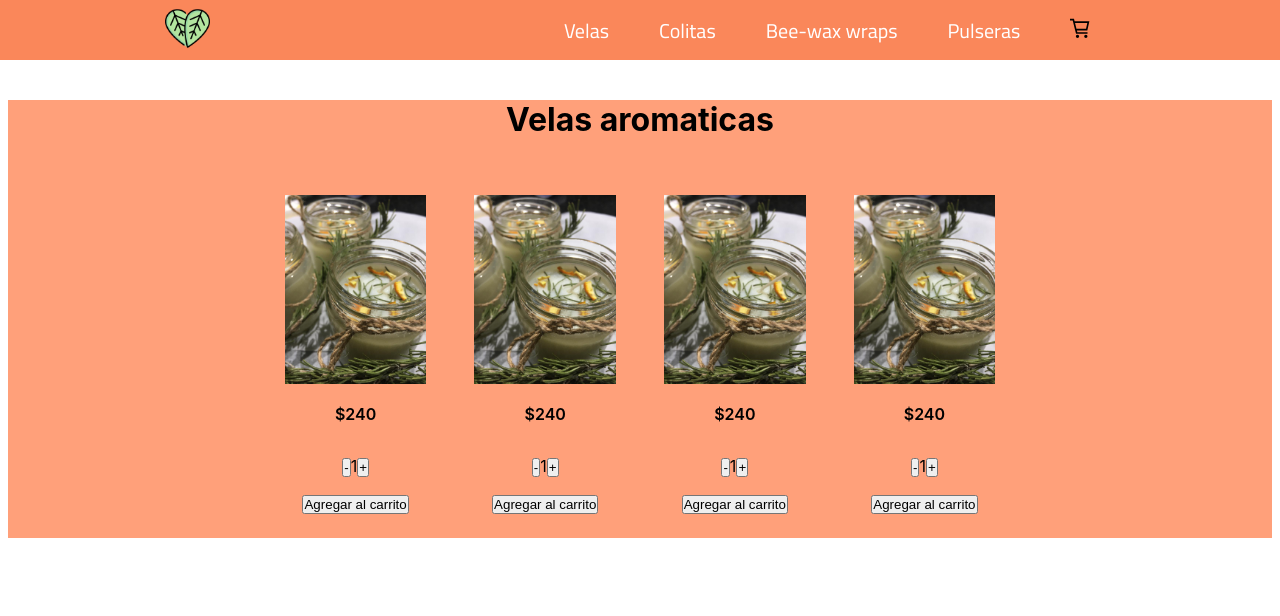
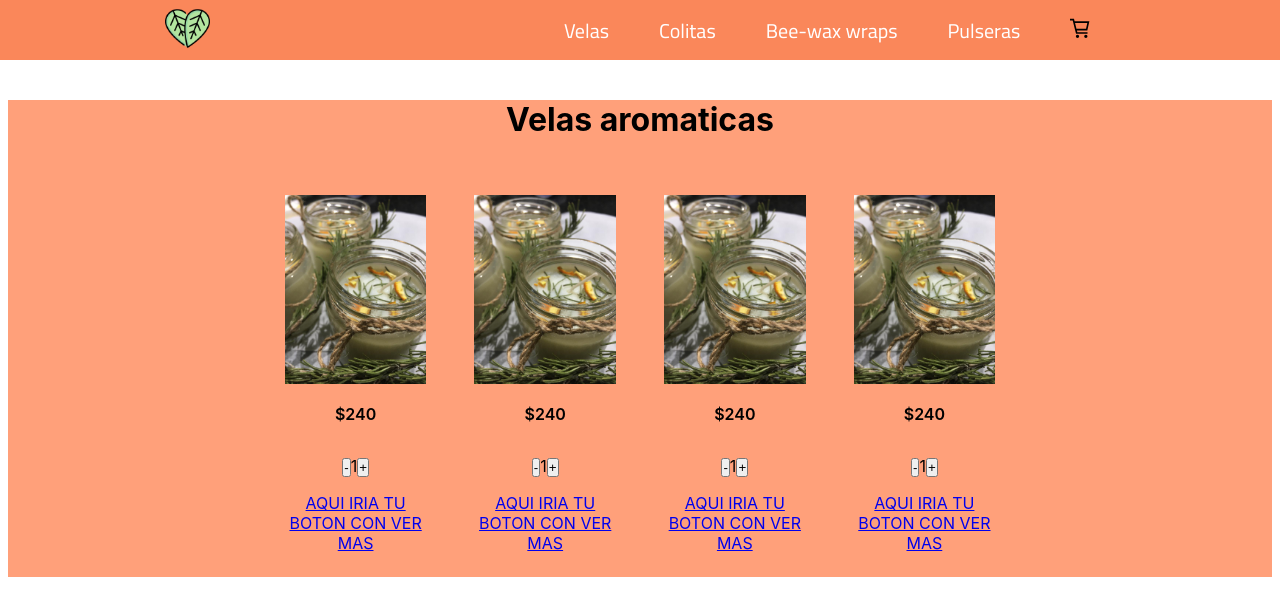
Before and after one commit to sofimack/cambalachetiendita, a React (Create React App) app: page / in a window 1280 px wide. Shown: the top 616 px of the page. Built offline with nearby package versions, Linux system fonts and the light colour scheme.

Commit message:
desafio rutas 2 sin css

```diff
--- a/src/components/categorias/categorias.jsx
+++ b/src/components/categorias/categorias.jsx
@@ -2,7 +2,7 @@ import {useEffect} from 'react';
 import {Switch, useParams} from 'react-router-dom';
 
 const Category = () => {
-    const {categoria_nombre} = useParams();
+    const {categoria_name} = useParams();
 
     const queCategoriaEs = (cat) => {
         switch(cat) {
@@ -13,11 +13,12 @@ const Category = () => {
             default: return <p>la categoría no existe</p>
         }
     }
+    console.log (categoria_name)
 
     return (
         <>
             {
-               queCategoriaEs(categoria_nombre)
+               queCategoriaEs(categoria_name)
             }
         </>
     )
--- a/src/components/lista-productos/lista-productos.jsx
+++ b/src/components/lista-productos/lista-productos.jsx
@@ -56,6 +56,7 @@ const ListaProductos = () => {
                                         <Producto
                                             titulo={items.titulo}
                                             precio={items.precio}
+                                            id={items.id}
                                         />
                                     </li>
                                 ))
--- a/src/components/navbar/navbar.jsx
+++ b/src/components/navbar/navbar.jsx
@@ -17,7 +17,7 @@ function Navbar({titulo, action}) {
         },
         {
             texto: 'Bee-wax wraps',
-            ruta: '/categoria/beewaxwraps',
+            ruta: '/categoria/wraps',
         },
         {
             texto: 'Pulseras',
@@ -54,27 +54,4 @@ function Navbar({titulo, action}) {
 }
 
 
- /* function Navbar() {
-  return (
-
-    <div class="navbar">
-        <div class="left">
-        <a href="navbar.jsx"><img src="img/leaves.png" alt="Logo de la marca, dos hojas que representan un corazon"/></a>
-        </div>
-        <div class="right">
-            <ul>
-
-                <li><a href="#">Velas</a></li>
-                <li><a href="#">Colitas</a></li>
-                <li><a href="#">Beewax wraps</a></li>
-                <li><a href="#">Pulseras</a></li>
-                <li><a href="#" className='carrito'><GrCart /></a></li>
-
-            </ul>
-        </div>
-    </div>
-
-  );
-} */
-
 export default Navbar;
--- a/src/components/producto/producto.jsx
+++ b/src/components/producto/producto.jsx
@@ -1,8 +1,9 @@
 import {useEffect, useState} from 'react';
 import './producto.css';
+import { Link } from 'react-router-dom';
 
 
-const Producto = ({titulo, precio}) => {
+const Producto = ({titulo, precio, id}) => {
 
     const [contador, setContador] = useState(1)
 
@@ -38,7 +39,7 @@ const Producto = ({titulo, precio}) => {
                 <button onClick={() => suma() } >+</button>
             </div>
 
-            <button>Agregar al carrito</button>
+            <Link to={`detail/${id}`}> AQUI IRIA TU BOTON CON VER MAS</Link>
         </div>
     )
 }
```
Also changed, not shown: 1 other file (tests, documents, lock files or other folders).
